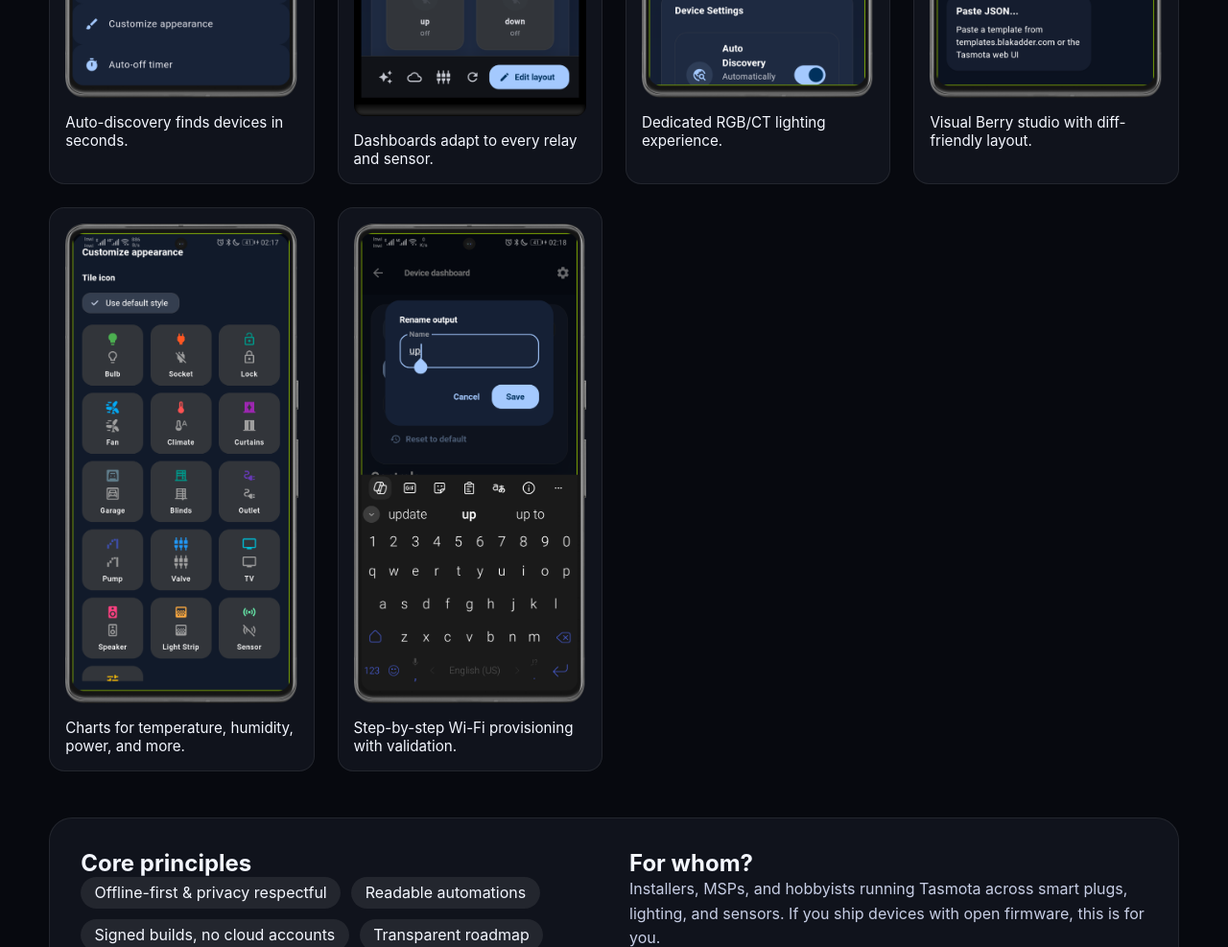
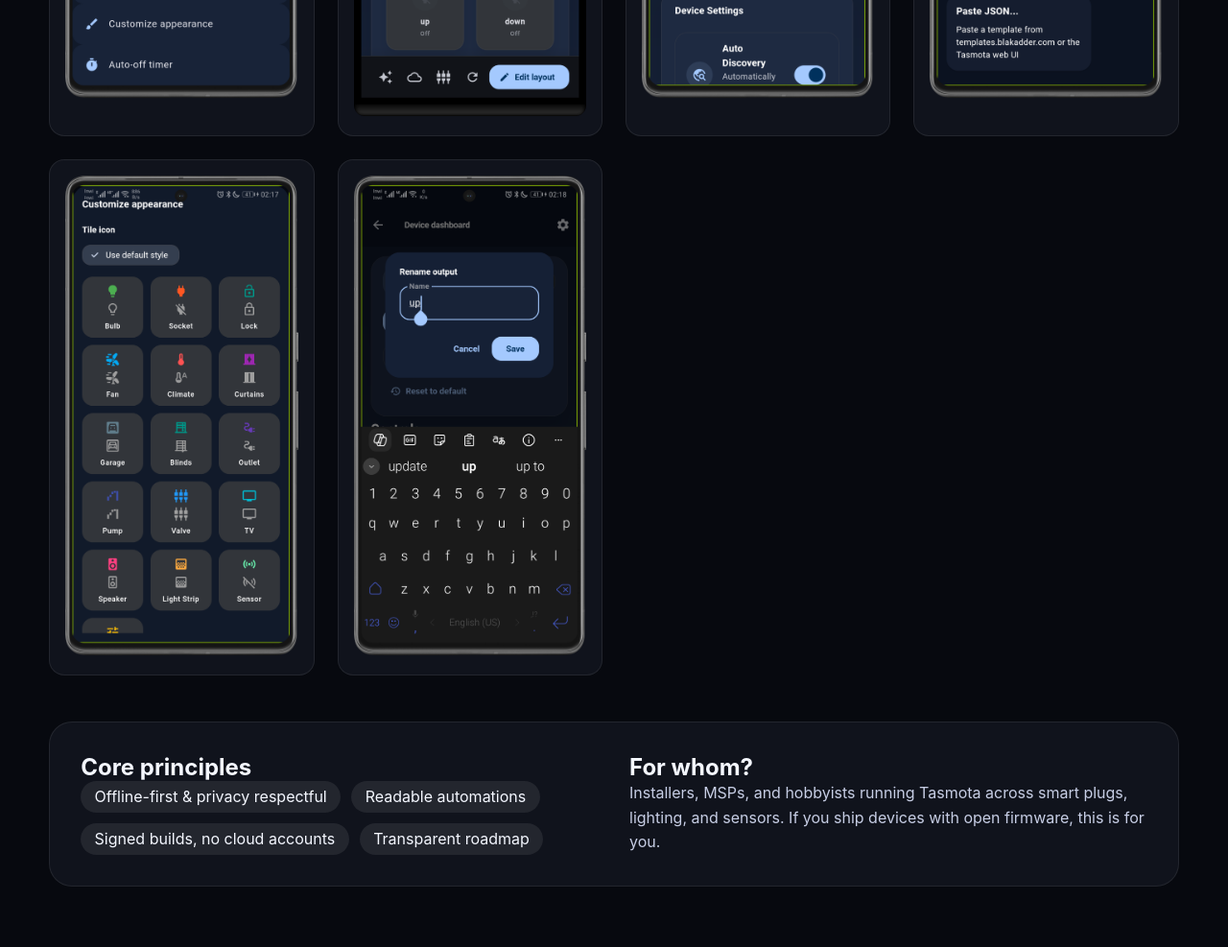
Before and after one commit to smartinado/page, a plain HTML site: page index.html in a window 1280 px wide. Shown: the part 1340-2327 px from the top of the page at 96% size. Drawn offline with Linux system fonts and the light colour scheme; no server answers.

Commit message:
Remove screenshot captions

```diff
--- a/index.html
+++ b/index.html
@@ -73,27 +73,21 @@
         <div class="screenshot-grid">
           <figure>
             <img src="assets/images/discovery.png" alt="Device discovery screen" loading="lazy" />
-            <figcaption>Auto-discovery finds devices in seconds.</figcaption>
           </figure>
           <figure>
             <img src="assets/images/dashboard.png" alt="Dashboard screen" loading="lazy" />
-            <figcaption>Dashboards adapt to every relay and sensor.</figcaption>
           </figure>
           <figure>
             <img src="assets/images/lights.png" alt="Lights control screen" loading="lazy" />
-            <figcaption>Dedicated RGB/CT lighting experience.</figcaption>
           </figure>
           <figure>
             <img src="assets/images/automation.png" alt="Automation builder screen" loading="lazy" />
-            <figcaption>Visual Berry studio with diff-friendly layout.</figcaption>
           </figure>
           <figure>
             <img src="assets/images/sensors.png" alt="Sensor analytics screen" loading="lazy" />
-            <figcaption>Charts for temperature, humidity, power, and more.</figcaption>
           </figure>
           <figure>
             <img src="assets/images/provisioning.png" alt="Provisioning assistant screen" loading="lazy" />
-            <figcaption>Step-by-step Wi-Fi provisioning with validation.</figcaption>
           </figure>
         </div>
       </section>
```
